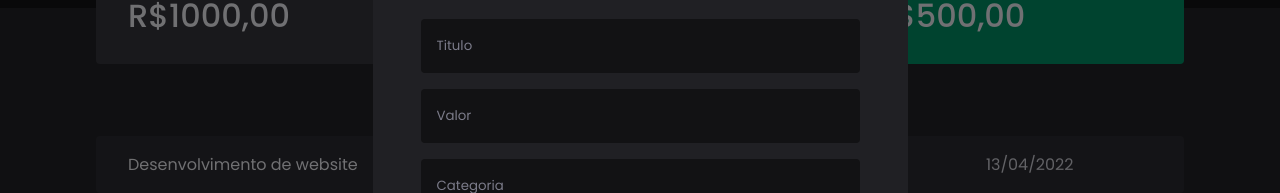
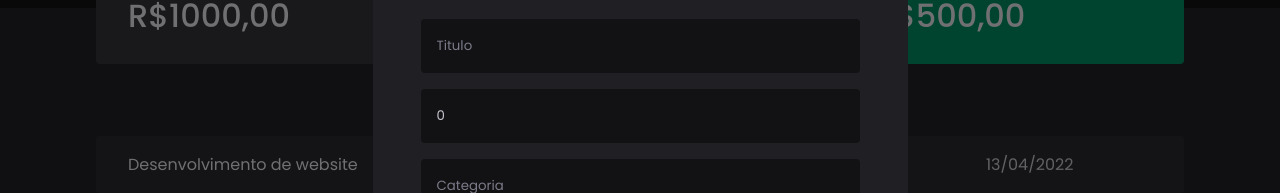
Before and after one commit to Humildeficador/DTMoney, a React (Create React App) app: page / in a window 1280 px wide. Both pictures are taken after a click on the button "Nova Transação". Shown: the part 232-425 px from the top of the page. Built offline with nearby package versions, Linux system fonts and the light colour scheme; no server answers; what miragejs would draw is missing.

Commit message:
get input values

```diff
--- a/src/components/NewTransactionModal/index.tsx
+++ b/src/components/NewTransactionModal/index.tsx
@@ -5,7 +5,7 @@
 import outcomeImg from '../../assets/outcome.svg'
 import outcomeWhiteImg from '../../assets/outcome-white.svg'
 import closeImg from '../../assets/close.svg'
-import { useState } from "react"
+import { FormEvent, useState } from "react"
 
 interface NewTransactionModalProps {
     isOpen: boolean
@@ -13,7 +13,21 @@
 }
 
 export function NewTransactionModal({ isOpen, onRequestClose }: NewTransactionModalProps) {
+    const [title, setTitle] = useState('')
+    const [value, setValue] = useState(0)
+    const [category, setCategory] = useState('')
     const [type, setType] = useState('deposit')
+
+    function handleCreateNewTransaction (event: FormEvent) {
+        event.preventDefault()
+
+        console.log({
+            title,
+            value,
+            category,
+            type
+        })
+    }
 
     return (
         <ReactModal
@@ -29,22 +43,28 @@
             >
                 <img src={closeImg} alt="Fechar modal" />
             </button>
-            <NewTransactionModalContainer>
+            <NewTransactionModalContainer onSubmit={handleCreateNewTransaction}>
                 <h2>Nova transação</h2>
 
                 <input
                     type="text"
                     placeholder="Titulo"
-                />
+                    value={title}
+                    onChange={event => setTitle(event.target.value)}
+                    />
 
                 <input
                     type="number"
                     placeholder="Valor"
-                />
+                    value={value}
+                    onChange={event => setValue(Number(event.target.value))}
+                    />
 
                 <input
                     placeholder="Categoria"
-                />
+                    value={category}
+                    onChange={event => setCategory(event.target.value)}
+                    />
 
                 <TransactionTypeContainer>
                     <RadioBox
```
